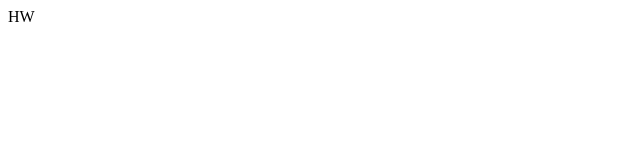
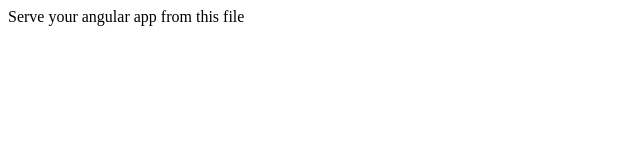
Before and after one commit to ga-wdi-lessons/ng-express-boilerplate, a website: page public/index.html in a window 1280 px wide. Shown: the whole page, without its empty margins (0-640 px from the left). Drawn offline with Linux system fonts and the light colour scheme.

Commit message:
add note in index.html

```diff
--- a/public/index.html
+++ b/public/index.html
@@ -5,6 +5,6 @@
     <title></title>
   </head>
   <body>
-    HW
+    Serve your angular app from this file
   </body>
 </html>
```
